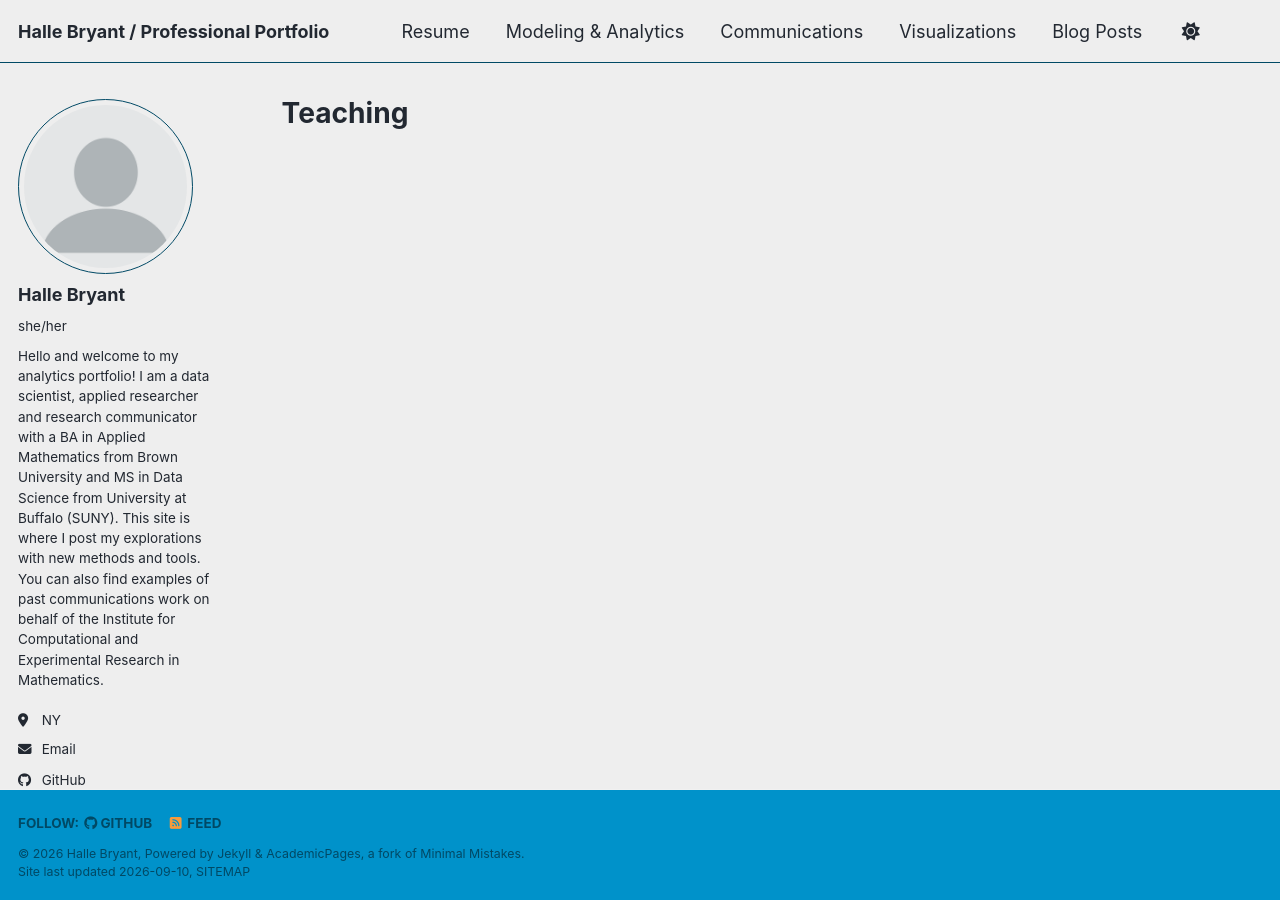
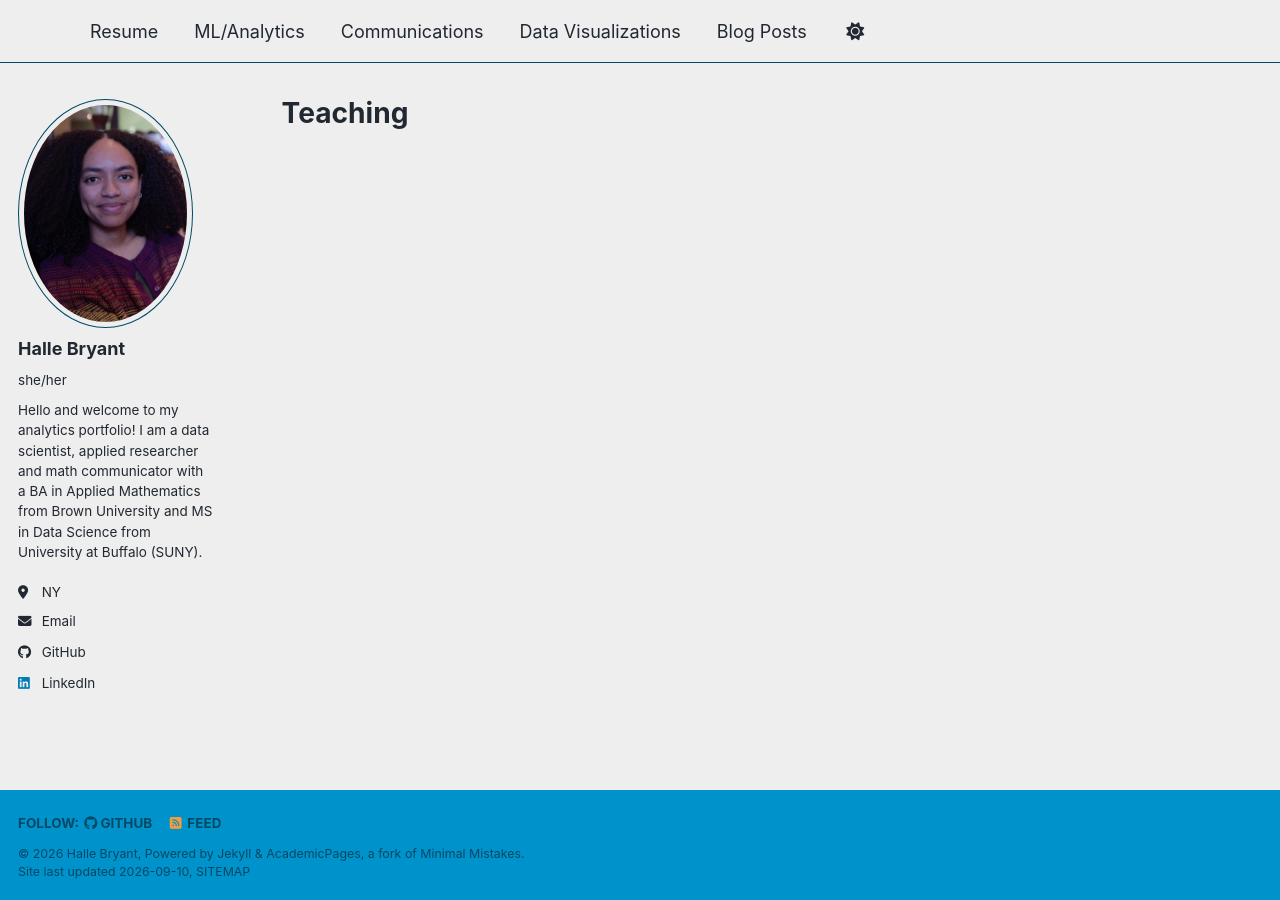
Before and after one commit to hallebryant/hallebryant.github.io, a Jekyll site: the page built from _pages/viz.html, in a window 1280 px wide. Built offline with Jekyll 4.4.1, drawn with Linux system fonts in a browser that asks for light colours; a style sheet for code colours, icons or effects is not loaded.

```diff
--- a/_config.yml
+++ b/_config.yml
@@ -9,11 +9,11 @@
 # Basic Site Settings
 locale                   : "en-US"
 site_theme               : "air" # The available themes options are "default", "air", "sunrise", "mint", "dirt" and "contrast"
-title                    : "Halle Bryant / Professional Portfolio"
+title                    : ""
 title_separator          : "-"
 name                     : &name "Halle Bryant"
 description              : &description "Halle Bryant's professional portfolio"   # Update this with a general description of your site, this is the default if not overridden by a page
-url                      : https://hallebryant.github.io # The base hostname & protocol for your site e.g. "https://[your GitHub username].github.io",
+url                      : "https://hallebryant.github.io" # The base hostname & protocol for your site e.g. "https://[your GitHub username].github.io",
                                                            # or if you already have some other page hosted on Github then use "https://[your GitHub username].github.io/[Your Repo Name]"
 baseurl                  : "" # the subpath of your site, e.g. "/blog"
 repository               : "hallebryant/hallebryant.github.io"
@@ -21,10 +21,10 @@ repository               : "hallebryant/hallebryant.github.io"
 # Site Author -
 author:
   # Biographic information
-  avatar           : "profile.png"
+  avatar           : "hb_photo.jpeg"
   name             : "Halle Bryant"
   pronouns         : "she/her"
-  bio              : "Hello and welcome to my analytics portfolio! I am a data scientist, applied researcher and research communicator with a BA in Applied Mathematics from Brown University and MS in Data Science from University at Buffalo (SUNY). This site is where I post my explorations with new methods and tools. You can also find examples of past communications work on behalf of the Institute for Computational and Experimental Research in Mathematics."
+  bio              : "Hello and welcome to my analytics portfolio! I am a data scientist, applied researcher and math communicator with a BA in Applied Mathematics from Brown University and MS in Data Science from University at Buffalo (SUNY)."
   location         : "NY"
   email            : "hallebryant [at] gmail [dot] com"
 
--- a/_data/navigation.yml
+++ b/_data/navigation.yml
@@ -11,13 +11,13 @@ main:
   - title: "Resume"
     url: /resume/
 
-  - title: "Modeling & Analytics"
+  - title: "ML/Analytics"
     url: /analytics/
 
   - title: "Communications"
     url: /comms/
 
-  - title: "Visualizations"
+  - title: "Data Visualizations"
     url: /viz/
 
   - title: "Blog Posts"
```
Also changed, not shown: images/profile.png (deleted).
